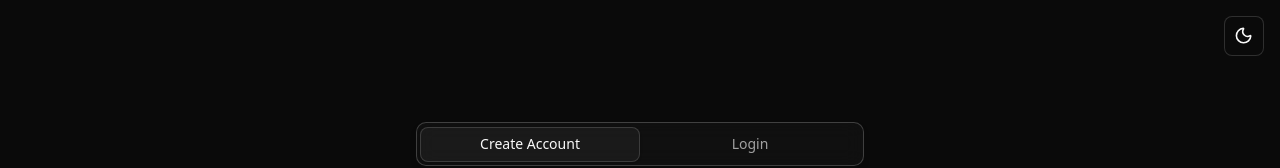
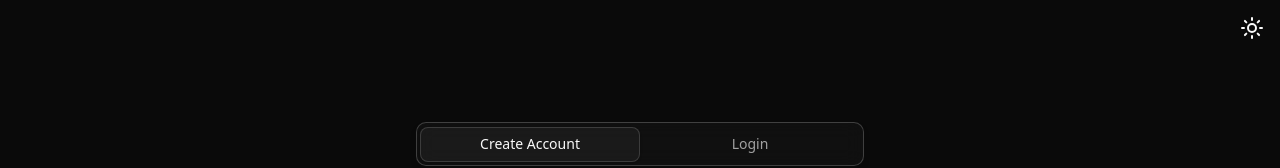
Before and after one commit to Adhish-Krishna/Sudar, a React (Vite) app in the folder frontend/: page /auth in a window 1280 px wide. Shown: the top 168 px of the page. Built offline with nearby package versions, Linux system fonts and the light colour scheme.

Commit message:
feat: Update favicon and add landing page; remove ThemeToggle component in favor of AnimatedThemeToggler

```diff
--- a/frontend/index.html
+++ b/frontend/index.html
@@ -2,7 +2,7 @@
 <html lang="en">
   <head>
     <meta charset="UTF-8" />
-    <link rel="icon" type="image/png" href="/Sudar.png" />
+    <link rel="icon" type="image/png" href="/SudarIcon.png" />
     <meta name="viewport" content="width=device-width, initial-scale=1.0" />
     <title>Sudar AI</title>
   </head>
--- a/frontend/package.json
+++ b/frontend/package.json
@@ -19,6 +19,7 @@
     "clsx": "^2.1.1",
     "lucide-react": "^0.548.0",
     "motion": "^12.23.24",
+    "ogl": "^1.0.11",
     "react": "^19.1.1",
     "react-dom": "^19.1.1",
     "react-router-dom": "^7.9.5",
--- a/frontend/src/App.tsx
+++ b/frontend/src/App.tsx
@@ -1,6 +1,7 @@
 import Auth from "./pages/Auth";
 import { Route, BrowserRouter, Routes } from "react-router-dom";
 import { ThemeProvider } from "./contexts/ThemeProvider";
+import Landing from "./pages/Landing";
 
 function App() {
 
@@ -8,6 +9,7 @@ function App() {
     <ThemeProvider defaultTheme="dark" storageKey="sudar-ui-theme">
       <BrowserRouter>
         <Routes>
+          <Route path="/" element={<Landing/>}/>
           <Route path="/auth" element={<Auth/>} />
         </Routes>
       </BrowserRouter>
--- a/frontend/src/components/ThemeToggle.tsx
+++ /dev/null
@@ -1,22 +0,0 @@
-import { Moon, Sun } from "lucide-react"
-import { useTheme } from "../contexts/ThemeProvider"
-
-export function ThemeToggle() {
-  const { theme, setTheme } = useTheme()
-
-  const toggleTheme = () => {
-    setTheme(theme === "light" ? "dark" : "light")
-  }
-
-  return (
-    <button
-      onClick={toggleTheme}
-      className="inline-flex items-center justify-center rounded-md text-sm font-medium ring-offset-background transition-colors focus-visible:outline-none focus-visible:ring-2 focus-visible:ring-ring focus-visible:ring-offset-2 disabled:pointer-events-none disabled:opacity-50 border border-input bg-background hover:bg-accent hover:text-accent-foreground h-10 w-10"
-      aria-label="Toggle theme"
-    >
-      <Sun className="h-[1.2rem] w-[1.2rem] rotate-0 scale-100 transition-all dark:-rotate-90 dark:scale-0" />
-      <Moon className="absolute h-[1.2rem] w-[1.2rem] rotate-90 scale-0 transition-all dark:rotate-0 dark:scale-100" />
-      <span className="sr-only">Toggle theme</span>
-    </button>
-  )
-}
--- a/frontend/src/components/ui/animated-theme-toggler.tsx
+++ b/frontend/src/components/ui/animated-theme-toggler.tsx
@@ -3,6 +3,7 @@ import { Moon, Sun } from "lucide-react"
 import { flushSync } from "react-dom"
 
 import { cn } from "@/lib/utils"
+import { useTheme } from "@/contexts/ThemeProvider"
 
 interface AnimatedThemeTogglerProps
   extends React.ComponentPropsWithoutRef<"button"> {
@@ -14,6 +15,7 @@ export const AnimatedThemeToggler = ({
   duration = 400,
   ...props
 }: AnimatedThemeTogglerProps) => {
+  const { setTheme } = useTheme()
   const [isDark, setIsDark] = useState(false)
   const buttonRef = useRef<HTMLButtonElement>(null)
 
@@ -38,10 +40,9 @@ export const AnimatedThemeToggler = ({
 
     await document.startViewTransition(() => {
       flushSync(() => {
-        const newTheme = !isDark
-        setIsDark(newTheme)
-        document.documentElement.classList.toggle("dark")
-        localStorage.setItem("theme", newTheme ? "dark" : "light")
+        const newTheme = isDark ? "light" : "dark"
+        setTheme(newTheme)
+        setIsDark(!isDark)
       })
     }).ready
 
@@ -67,7 +68,7 @@ export const AnimatedThemeToggler = ({
         pseudoElement: "::view-transition-new(root)",
       }
     )
-  }, [isDark, duration])
+  }, [isDark, duration, setTheme])
 
   return (
     <button
--- a/frontend/src/pages/Auth.tsx
+++ b/frontend/src/pages/Auth.tsx
@@ -9,7 +9,6 @@ import {
 } from "@/components/ui/card"
 import { Input } from "@/components/ui/input"
 import { Label } from "@/components/ui/label"
-import { ThemeToggle } from "@/components/ThemeToggle"
 import {
   Tabs,
   TabsContent,
@@ -18,6 +17,7 @@ import {
 } from "@/components/ui/tabs"
 import { TextHoverEffect } from "@/components/ui/animated-border-text"
 import { useTheme } from "@/contexts/ThemeProvider"
+import { AnimatedThemeToggler } from "@/components/ui/animated-theme-toggler"
 
 
 export function Auth() {
@@ -25,7 +25,7 @@ export function Auth() {
   return (
     <>
     <div className="fixed top-4 right-4 z-50">
-        <ThemeToggle />
+        <AnimatedThemeToggler/>
     </div>
 		{theme === 'dark' && (
 			<div className="fixed inset-0 flex items-center justify-center z-0 pointer-events-none">
--- a/frontend/src/pages/Landing.tsx
+++ b/frontend/src/pages/Landing.tsx
@@ -1,3 +1,5 @@
+
+
 const Landing = ()=>{
     return(
         <>
```
Also changed, not shown: frontend/public/SudarIcon.png (added), 1 other file (tests, documents, lock files or other folders).
